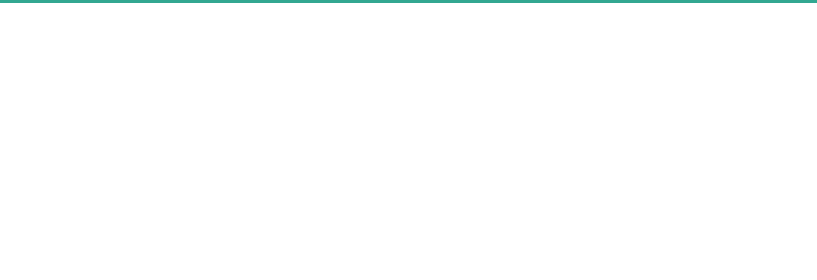
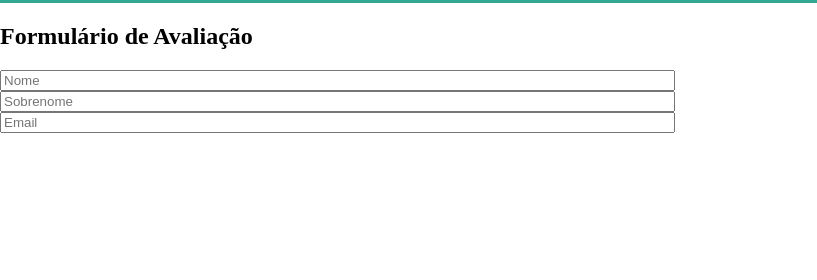
Before and after one commit to IsaacBonfim/08-projeto-trybewarts, a website: page index.html in a window 1280 px wide. Shown: the part 77-357 px from the top of the page, 0-817 px from the left. Drawn offline with Linux system fonts and the light colour scheme.

Commit message:
Requisito 8

```diff
--- a/index.html
+++ b/index.html
@@ -33,10 +33,12 @@
     </header>
 
     <main>
+      <form action="" method="get" id="evaluation-form">
+        <h2>Formulário de Avaliação</h2>
 
-      <form action="" method="get" id="evaluation-form">
-
-
+        <input type="text" name="" id="input-name" placeholder="Nome">
+        <input type="text" name="" id="input-lastname" placeholder="Sobrenome">
+        <input type="text" name="" id="input-email" placeholder="Email">
 
       </form>
 
```
